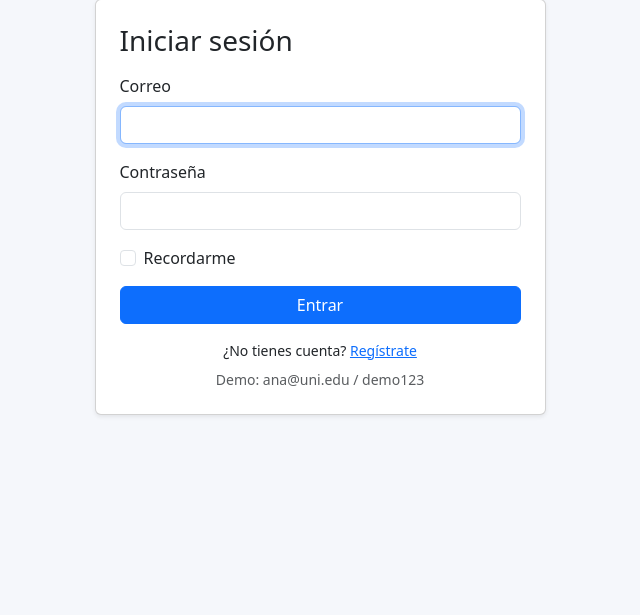
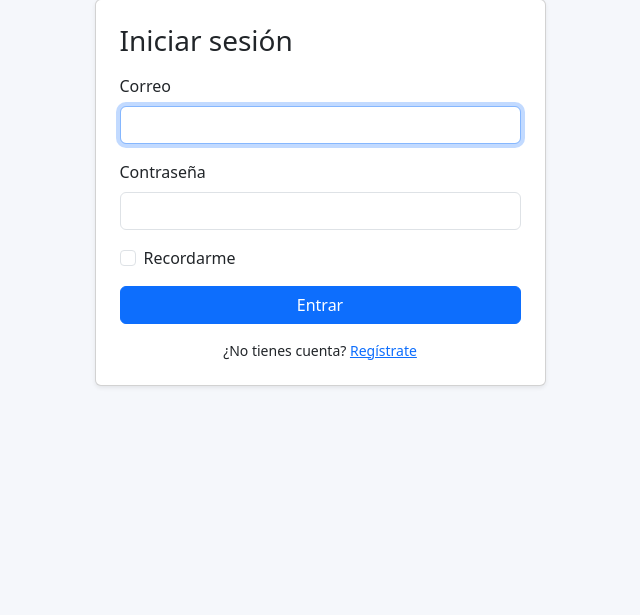
Before and after one commit to SrSergio-S/red_social, a Flask app: page /login in a window 1280 px wide. Shown: the part 81-696 px from the top of the page, without its empty margins (320-960 px from the left). Run offline with Flask 3, Linux system fonts and the light colour scheme; some libraries are stand-ins or nearby versions.

Commit message:
Se quita el mensaje de DEMO a la hora de iniciar el login

```diff
--- a/app/templates/auth/login.html
+++ b/app/templates/auth/login.html
@@ -12,7 +12,7 @@
       <button class="btn btn-primary w-100">Entrar</button>
     </form>
     <p class="mt-3 mb-0 small text-center">¿No tienes cuenta? <a href="{{ url_for('auth.registro') }}">Regístrate</a></p>
-    <p class="mt-2 mb-0 small text-center text-muted">Demo: ana@uni.edu / demo123</p>
+    <!--<p class="mt-2 mb-0 small text-center text-muted">Demo: ana@uni.edu / demo123</p>-->
   </div></div>
 </div></div>
 {% endblock %}
```
